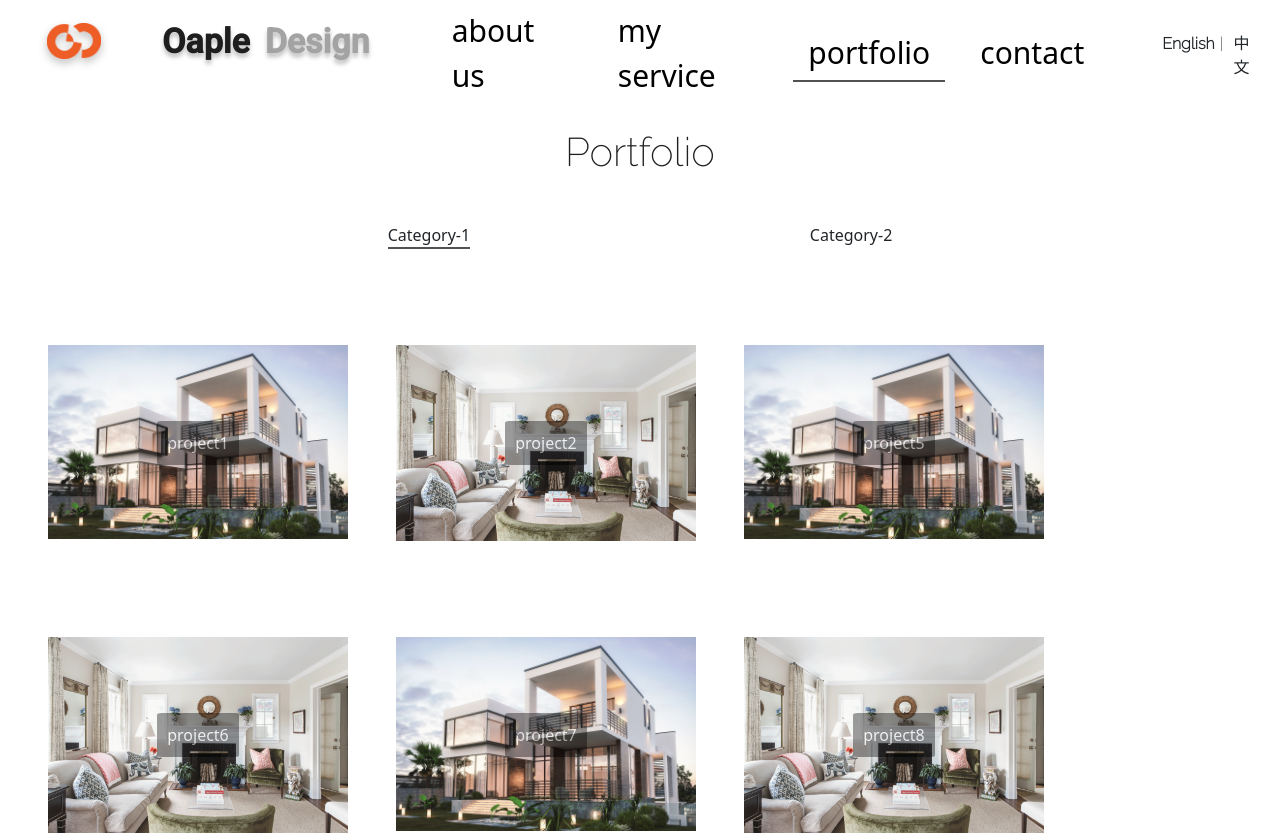
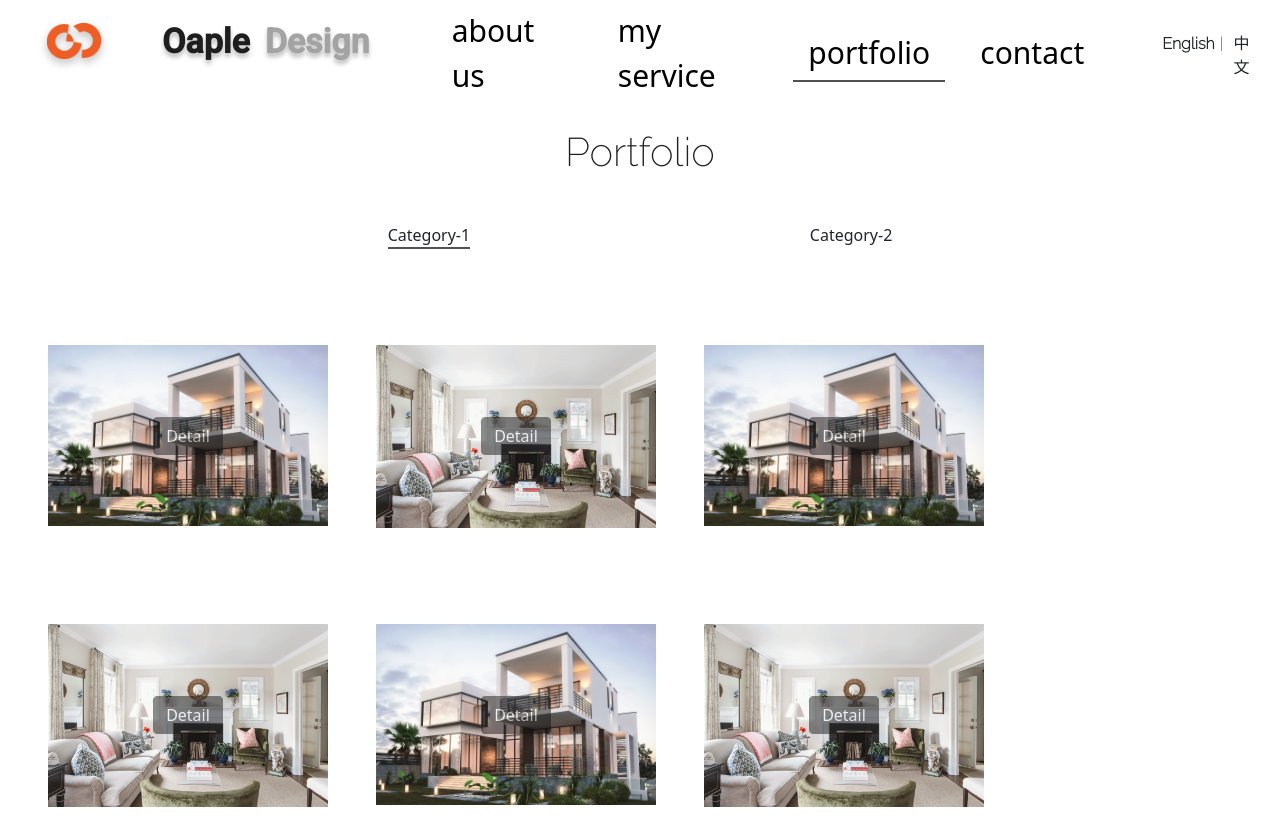
Before and after one commit to LiangT721/oaple-design, a React (Create React App) app: page /portfolio in a window 1280 px wide. Shown: the top 835 px of the page. Built offline with nearby package versions, Linux system fonts and the light colour scheme.

Commit message:
add project page link

```diff
--- a/src/App.js
+++ b/src/App.js
@@ -9,6 +9,7 @@ import AboutUsPage from "./pages/aboutUsPage/aboutUsPage.component";
 import MyServicePage from "./pages/myServicePage/myServicePage.component";
 import PortfolioPage from "./pages/portfolioPage/portfolioPage.component";
 import ContactPage from "./pages/contactPage/contactPage.component";
+import ProjectPage from "./pages/projectPage/projectPage.component";
 
 function App({test}) {
   const pathname = useLocation().pathname;
@@ -19,10 +20,11 @@ function App({test}) {
       <Header />
       {test}
       <Routes>
-        <Route path="/" element={ <Landingpage />} />
+        <Route path="/" element={ <Landingpage />} exact/>
         <Route path="/aboutus" element={ <AboutUsPage />} />
         <Route path="/myservice" element={ <MyServicePage />} />
-        <Route path="/portfolio" element={ <PortfolioPage />} />
+        <Route path="/portfolio" element={ <PortfolioPage />} exact />
+        <Route path="/portfolio/:projectId" element={ <ProjectPage />} />
         <Route path="/contact" element={ <ContactPage />} />
       </Routes>
       {footerDisplay?
--- a/src/component/navMobile/navMobile.style.scss
+++ b/src/component/navMobile/navMobile.style.scss
@@ -19,10 +19,22 @@
 }
 .fold {
   height: 0;
+
 }
 .unfold{
   height: 350px;
 }
 .down {
-  transform: rotate(180deg);
+  transform: rotate(180deg) translateY(0px);
+  animation: bounce 1s infinite;
 }
+
+@keyframes bounce {
+  0% {transform: rotate(180deg) translateY(0)}
+  30% {transform: rotate(180deg) translateY(2px)}
+  40% {transform: rotate(180deg) translateY(-2px)}
+  50% {transform: rotate(180deg) translateY(0px)}
+  60% {transform: rotate(180deg) translateY(2px)}
+  70% {transform: rotate(180deg) translateY(-2px)}
+  100% {transform: rotate(180deg) translateY(0px)}
+}
--- a/src/component/portfolioGroupList/portfolioGroupList.component.jsx
+++ b/src/component/portfolioGroupList/portfolioGroupList.component.jsx
@@ -1,13 +1,20 @@
 import React from "react";
+import { useNavigate } from "react-router-dom";
 
 import { Image } from "react-bootstrap";
-import Text from "../text/text.component";
+
+import Button from "react-bootstrap/Button";
 
 import "./portfolioGroupList.style.scss";
 
 const PortfortGroupList = (props) => {
   const { projects } = props;
   console.log(projects);
+  let navigate = useNavigate();
+  const handleClick = () => {
+    navigate(`/about/`);
+  };
+
   return (
     <div className="portfolio-group-list d-flex flex-wrap w-auto">
       {projects.map((project, index) => (
@@ -15,11 +22,11 @@ const PortfortGroupList = (props) => {
           className="portfolio-group-list-project-container position-relative my-5 "
           key={index}
         >
-            <Image src={project.titleImg} className="project-img w-100 " />
+          <Image src={project.titleImg} className="project-img w-100 " />
           <div className="portfolio-group-list-project-title-container position-absolute top-0 left-0 w-100 h-100">
-            <div className="portfolio-group-list-project-text-container">
-              <Text text={project.name} color={"text-white"} />
-            </div>
+            <Button variant="dark" onClick={()=>navigate(`/portfolio/${project.id}`)}>
+              Detail
+            </Button>
           </div>
         </div>
       ))}
--- a/src/component/portfolioGroupList/portfolioGroupList.style.scss
+++ b/src/component/portfolioGroupList/portfolioGroupList.style.scss
@@ -1,6 +1,6 @@
 .portfolio-group-list-project-container {
   width: 80%;
-  max-width: 300px;
+  max-width: 280px;
   margin-left: 3rem;
   overflow: hidden;
     .project-img{
--- a/src/pages/portfolioPage/portfolioPage.component.jsx
+++ b/src/pages/portfolioPage/portfolioPage.component.jsx
@@ -1,5 +1,6 @@
 import React, { Fragment } from "react";
 import { connect } from "react-redux";
+
 
 import MobilePageImg from "../../component/mobilePageImg/mobilePageImg.component";
 import Text from "../../component/text/text.component";
@@ -53,4 +54,5 @@ const mapStateToProps = (state) => ({
   projectCategory: state.project.projectCategory,
 });
 
+
 export default connect(mapStateToProps, mapDispatchToProps)(PortfolioPage);
--- /dev/null
+++ b/src/pages/projectPage/projectPage.component.jsx
@@ -0,0 +1,18 @@
+import React from "react";
+import { useParams } from "react-router-dom";
+import { projects } from "../../data/projects.data";
+
+import './projectPage.styles.scss';
+
+const ProjectPage = () => {
+    const param = useParams()
+    console.log(param.projectId)
+    const project = projects.find((item) =>item.id == param.projectId)
+    console.log(project)
+    return(
+        <div className="project-page">
+        {project.name[0]}</div>
+    )
+}
+
+export default ProjectPage;
```
Also changed, not shown: src/pages/projectPage/projectPage.styles.scss (added).
